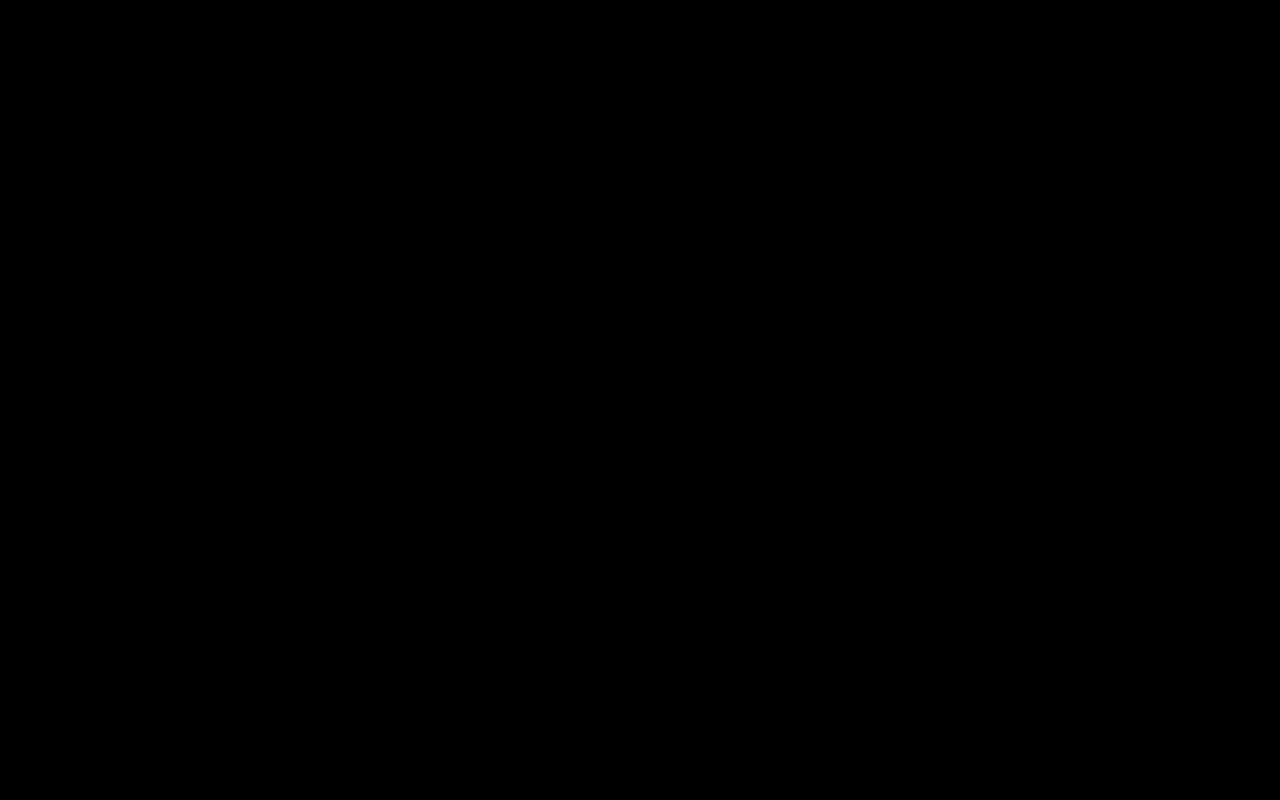
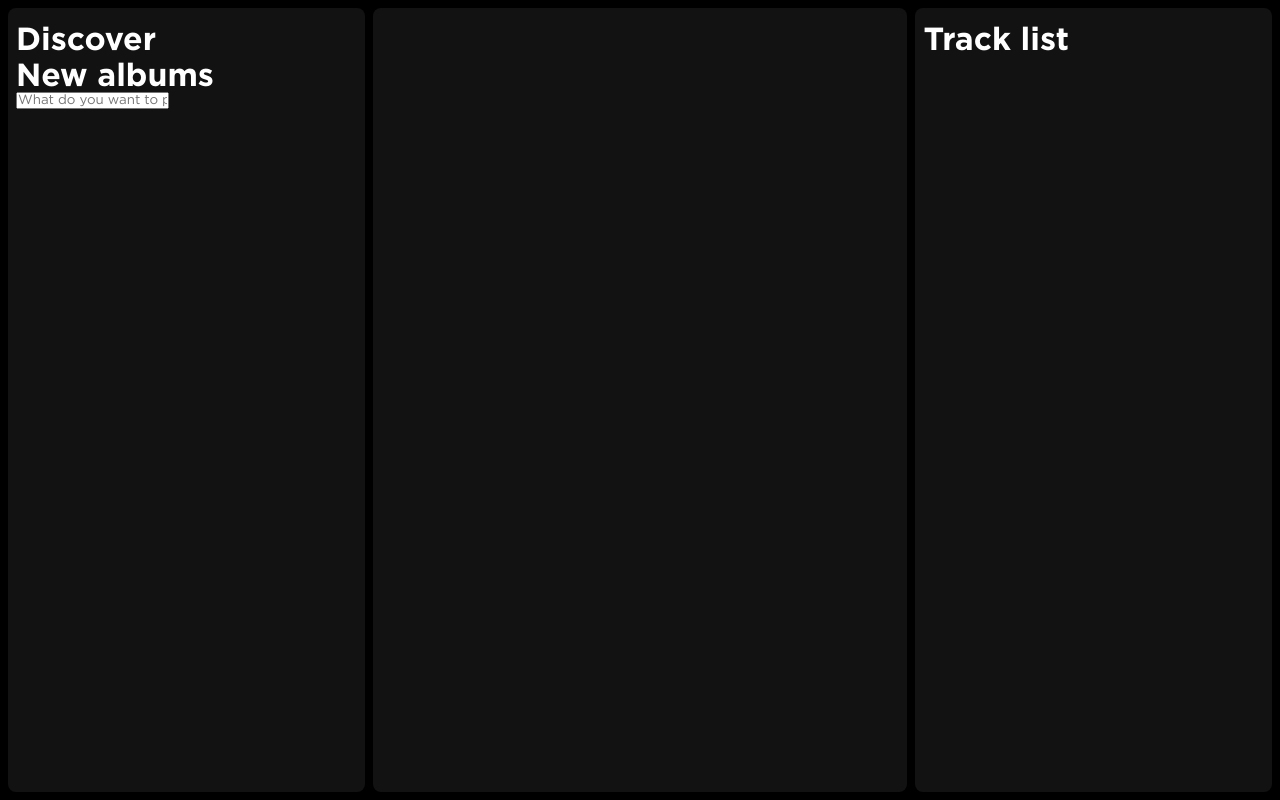
Before and after one commit to SamuelESuarezE/proyectoJavascript, a plain HTML site: page index.html in a window 1280 px wide. Drawn offline with nearby package versions, Linux system fonts and the light colour scheme.

Commit message:
feat: :lipstick: Distribution of sections - completed

```diff
--- a/css/style.css
+++ b/css/style.css
@@ -5,8 +5,31 @@
     padding: 0;
     box-sizing: border-box;
     font-family: "default";
+    color: white;
 }
 
 body {
     background-color: var(--color-black);
+    width: 100svw;
+    height: 100svh;
 }
+
+main {
+    width: 100%;
+    height: 100%;
+    display: grid;
+    grid-template-columns: 1fr 1.5fr 1fr;
+    grid-gap: 8px;
+    padding: 8px;
+}
+
+.container {
+    background-color: var(--color-container);
+    border-radius: var(--value-container-radius);
+    padding: 12px 8px;
+}
+
+.containerTitle {
+    font-size: 32px;
+    font-family: 'bold';
+}
--- a/css/variables.css
+++ b/css/variables.css
@@ -4,6 +4,7 @@
     --color-container: #121212;
     --color-gray: #535353;
     --color-lightgray: #b3b3b3;
+    --value-container-radius: 8px;
 }
 
 @font-face {
--- a/index.html
+++ b/index.html
@@ -6,9 +6,24 @@
     <title>Spotify</title>
     <link rel="shortcut icon" href="./storage/img/favicon.png" type="image/x-icon">
     <link rel="stylesheet" href="./css/style.css">
+    <link rel="stylesheet" href="https://cdn.jsdelivr.net/npm/bootstrap-icons@1.11.3/font/bootstrap-icons.min.css">
     <script type="module" src="./js/app.js" defer></script>
 </head>
 <body>
+    <main class="main">
+        <section class="container" id="albums">
+            <h1 class="containerTitle">Discover<br>New albums</h1>
+            <article class="searchByAlbum">
+                <input type="text" name="searchAlbum" id="searchAlbum" placeholder="What do you want to play?">
 
+
+            </article>
+        </section>
+        <section class="container" id="currentTrack"></section>
+        <section class="container" id="tracks">
+            <h1 class="containerTitle">Track list</h1>
+            <article class="searchByTrack"></article>
+        </section>
+    </main>
 </body>
 </html>
```
